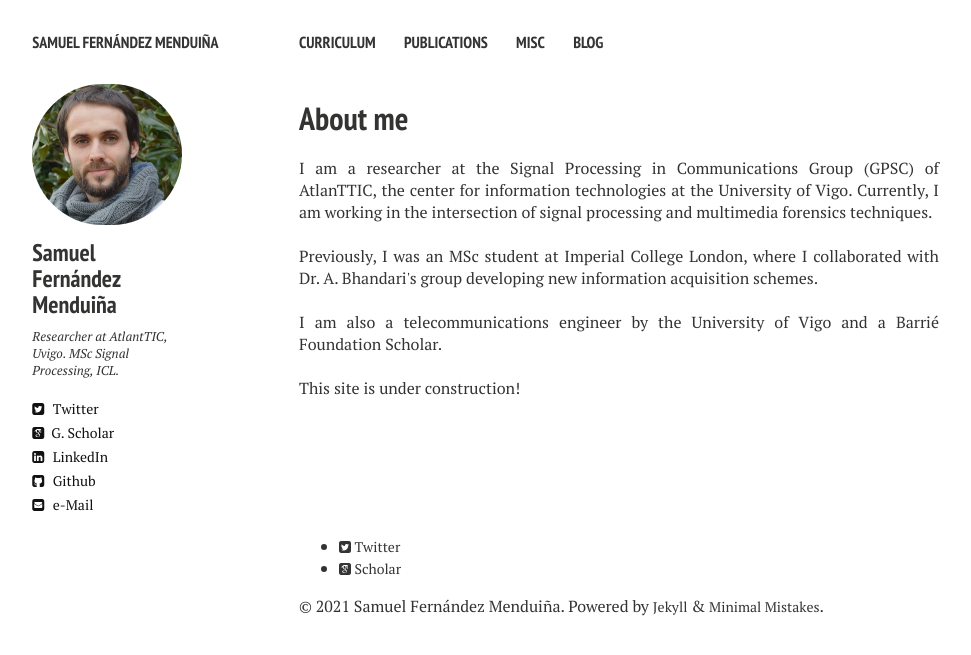
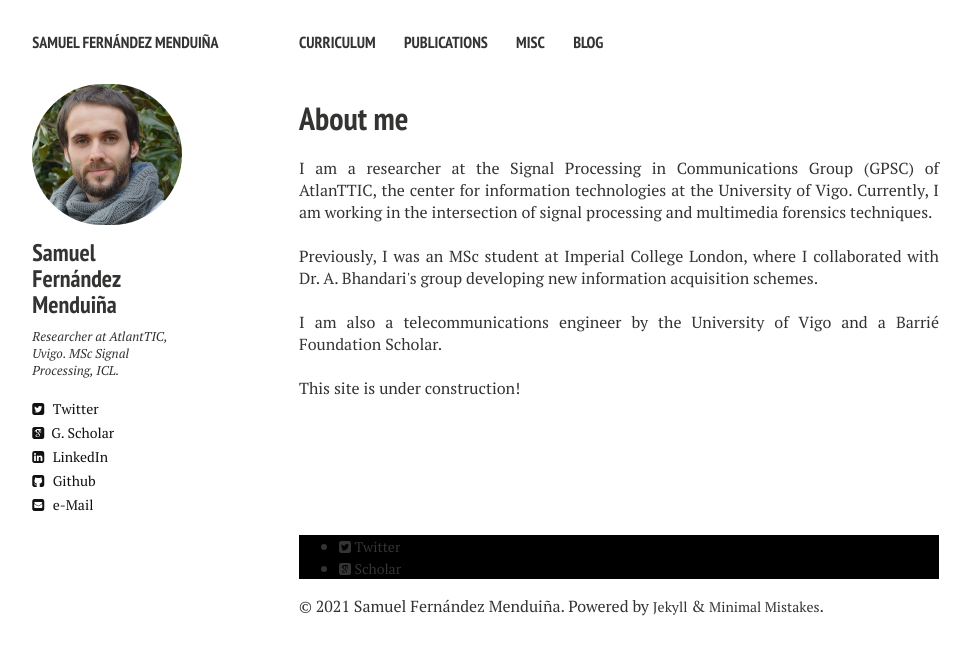
Before and after one commit to sf219/sfweb, a Jekyll site: the page built from index.md, in a window 1280 px wide. Shown: the top 655 px of the page, without its empty margins (21-992 px from the left). Built offline with Jekyll 4.4.1, drawn with Linux system fonts in a browser that asks for light colours; nearby versions of some CDN libraries.

Commit message:
Update _footer.html

```diff
--- a/_includes/_footer.html
+++ b/_includes/_footer.html
@@ -1,12 +1,6 @@
 <!--<span>&copy; {{ site.time | date: '%Y' }} {{ site.owner.name }}. Powered by <a href="http://jekyllrb.com">Jekyll</a> using the <a href="http://mademistakes.com/minimal-mistakes/">Minimal Mistakes</a> theme.</span>-->
-<style>
-    .page-footer {
-        background-color: blue;
-        foreground-color: white;
-    }
-</style>
 
-<div class="page__footer-follow">
+<div class="page__footer-follow" style="background-color:black" style="foreground-color:white">
   <ul class="social-icons">
     {% if site.data.ui-text[site.locale].follow_label %}
       <li><strong>{{ site.data.ui-text[site.locale].follow_label }}</strong></li>
```
